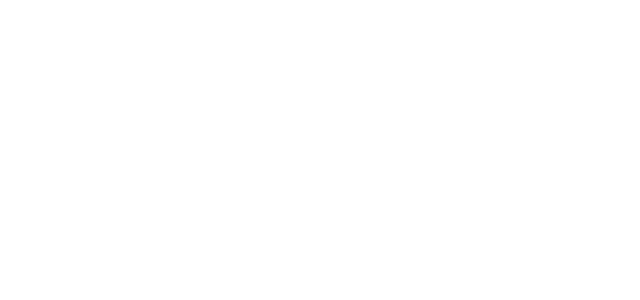
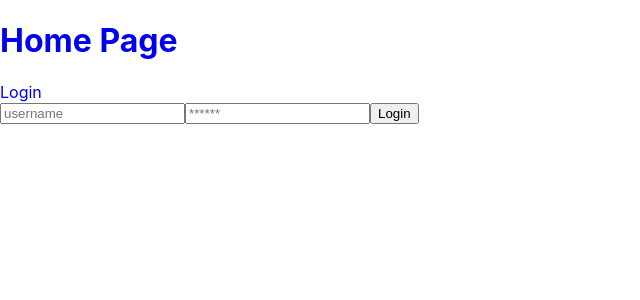
Before and after one commit to Water-my-plants-unit4/FrontEnd, a React (Create React App) app: page /login in a window 1280 px wide. Before the commit this address had no page. Shown: the top 300 px of the page, without its empty margins (0-640 px from the left). Built offline with nearby package versions, Linux system fonts and the light colour scheme.

Commit message:
set up landing page and a few components for login and register page

```diff
--- a/src/App.css
+++ b/src/App.css
@@ -1,38 +1,14 @@
-.App {
-  text-align: center;
+a{
+  text-decoration: none;
+  transition: all .2s ease;
 }
 
-.App-logo {
-  height: 40vmin;
-  pointer-events: none;
+a:visited{
+  color: black;
 }
 
-@media (prefers-reduced-motion: no-preference) {
-  .App-logo {
-    animation: App-logo-spin infinite 20s linear;
-  }
+a:hover{
+  color: blue;
+  transform: scale(1.1);
+
 }
-
-.App-header {
-  background-color: #282c34;
-  min-height: 100vh;
-  display: flex;
-  flex-direction: column;
-  align-items: center;
-  justify-content: center;
-  font-size: calc(10px + 2vmin);
-  color: white;
-}
-
-.App-link {
-  color: #61dafb;
-}
-
-@keyframes App-logo-spin {
-  from {
-    transform: rotate(0deg);
-  }
-  to {
-    transform: rotate(360deg);
-  }
-}
--- a/src/App.js
+++ b/src/App.js
@@ -1,10 +1,17 @@
-import logo from './logo.svg';
+
+import { Link, Outlet } from 'react-router-dom';
 import './App.css';
 
 function App() {
   return (
     <div className="App">
-
+      <Link
+        to='/'
+      ><h1>Home Page</h1></Link>
+      <Link
+        to='/login'
+      >Login</Link>
+      <Outlet/>
     </div>
   );
 }
--- a/src/components/Login.js
+++ b/src/components/Login.js
@@ -0,0 +1,27 @@
+import React from 'react'
+
+const Login = () => {
+    return (
+        <div>
+            <form className='form'>
+                <label>
+                    <input
+                        className='label'
+                        name='name'
+                        type='text'
+                    placeholder='username' />
+                </label>
+                <label>
+                    <input
+                        className='label'
+                        name='password'
+                        type='password'
+                    placeholder='******' />
+                </label>
+                <button type='submit'>Login</button>
+            </form>
+        </div>
+    )
+}
+
+export default Login
--- /dev/null
+++ b/src/components/Register.js
@@ -0,0 +1 @@
+import React from 'react'
--- a/src/index.js
+++ b/src/index.js
@@ -1,18 +1,24 @@
 import React from 'react';
-import {render} from 'react-dom';
+import {createRoot} from 'react-dom/client';
 import './index.css';
 import App from './App'
-import {BrowserRouter as Router, Route, Routes} from 'react-router-dom'
+import { BrowserRouter as Router, Route, Routes } from 'react-router-dom'
+import Login from './components/Login';
 
 
-render(
+const container = document.getElementById('root')
+const root = createRoot(container)
+
+
+
+root.render(
   <Router>
     <Routes>
       <Route path='/' element={<App />}>
+        <Route path='login' element={<Login />} />
       </Route>
     </Routes>
-  </Router>,
-  document.getElementById('root')
+  </Router>
 );
 
 // If you want to start measuring performance in your app, pass a function
```
Also changed, not shown: src/components/CreatePlant.js (added).
